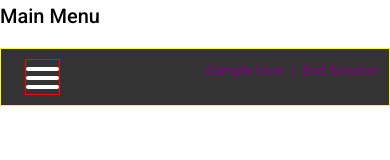
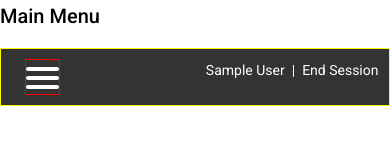
Before and after one commit to lisacopeland/sign-app, an Angular app: page / in a window 390 px wide. Shown: the top 160 px of the page. Built offline with nearby package versions, Linux system fonts and the light colour scheme; what angular2-signaturepad would draw is missing.

Commit message:
Separating css

```diff
--- a/src/app/app.component.scss
+++ b/src/app/app.component.scss
@@ -51,6 +51,11 @@
   color: #fff;
   background-color: #333;
 
+  #menu {
+    display: flex;
+    flex-direction: row;
+  }
+
   ul {
     display: inline-block;
     padding: 0;
@@ -84,10 +89,6 @@
   }
 }
 
-#menu {
-  display: flex;
-  flex-direction: row;
-}
 
 @media screen and (max-width: 700px) {
   .menu-row {
@@ -114,14 +115,7 @@
       user-select: none;
     }
 
-    a {
-      text-decoration: none;
-/*       color: #232323; */
-      color: purple;
-      font-size: 1em;
-      line-height: 1;
-      transition: color 0.3s ease;
-    }
+
 
     #menuToggle input {
       display: block;
@@ -216,6 +210,14 @@
       transition: transform 0.5s cubic-bezier(0.77, 0.2, 0.05, 1);
     }
 
+    #menu a {
+      text-decoration: none;
+      color: #232323;
+      font-size: 1em;
+      line-height: 1;
+      transition: color 0.3s ease;
+    }
+
     #menu li {
       /*   padding: 5px 0; */
       font-size: 18px;
```
